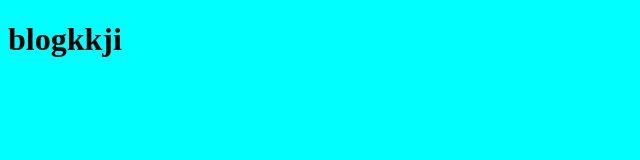
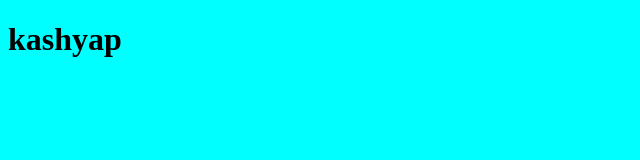
Before and after one commit to kashyap39/practice-git, a plain HTML site: page index.html in a window 1280 px wide. Shown: the full height of the page, 0-640 px from the left. Drawn offline with Linux system fonts and the light colour scheme.

Commit message:
header modified

```diff
--- a/index.html
+++ b/index.html
@@ -8,7 +8,7 @@
     <link rel="stylesheet" href="css/app.css">
 </head>
 <body>
-  <h1>blogkkji</h>
+  <h1>kashyap</h>
     <script src="js/app.js"></script>
 </body>
 </html>
```
